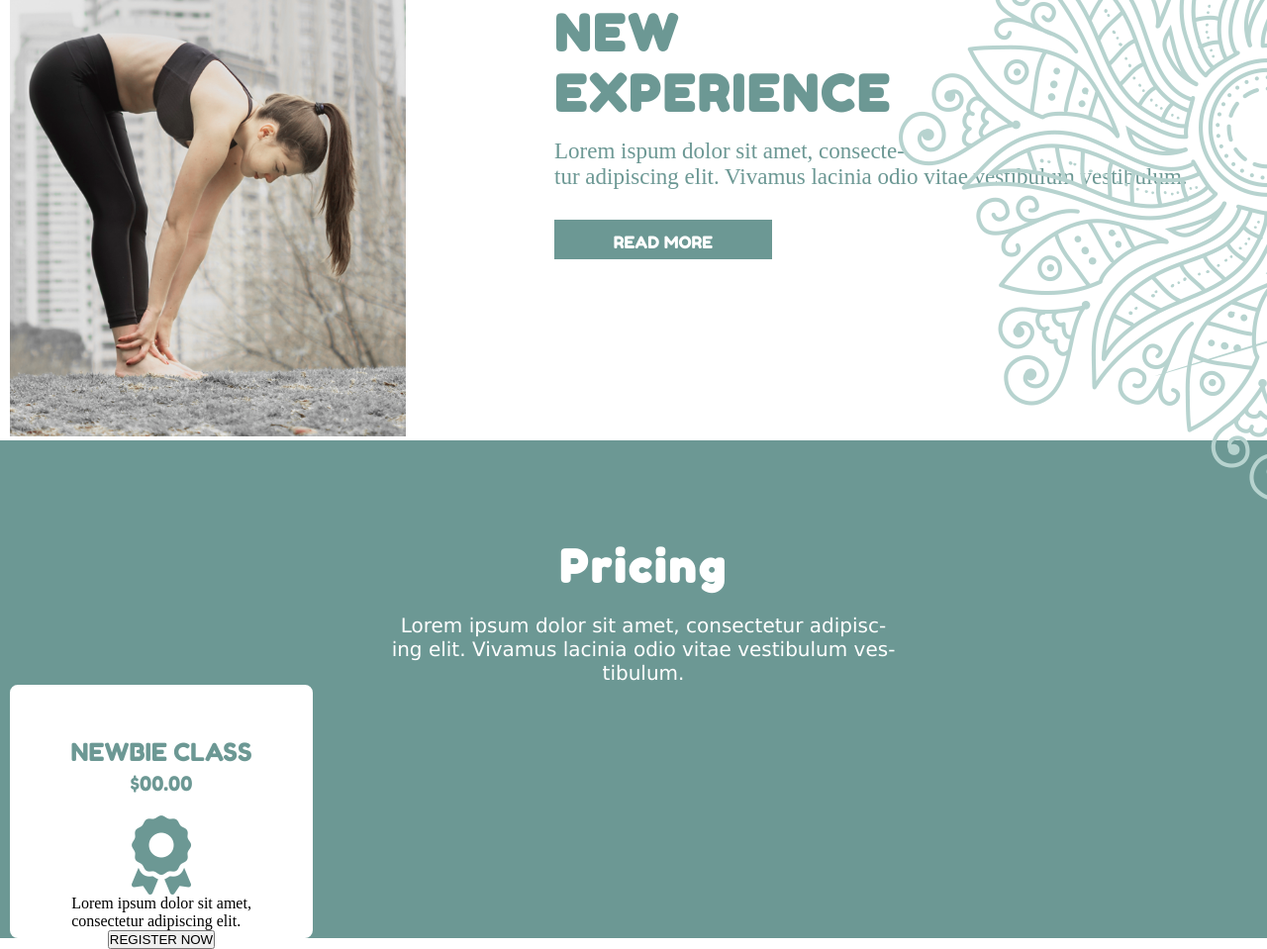
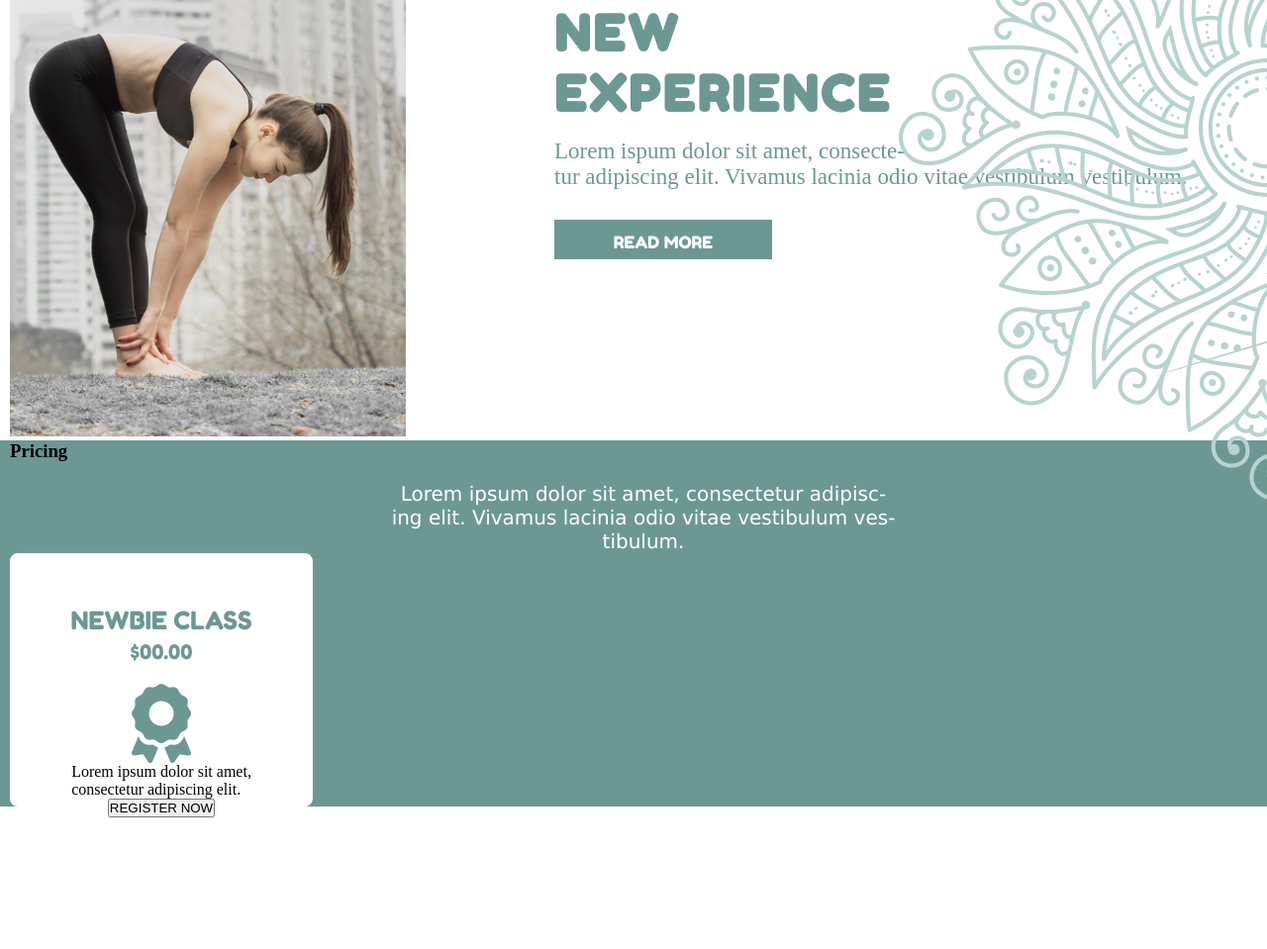
Before and after one commit to Penelaja/yoga, a plain HTML site: page index.html in a window 1280 px wide. Shown: the part 3429-4388 px from the top of the page at 99% size. After the commit the page ends 4255 px from the top, so only its background shows below. Drawn offline with Linux system fonts and the light colour scheme; a web font is replaced by a local one.

Commit message:
ovo sam sredila nesto

```diff
--- a/css/style.css
+++ b/css/style.css
@@ -385,9 +385,6 @@ body {
   margin-top: 30px;
 }
 
-.right-3 {
-}
-
 .devojka-6 {
   margin-top: 70px;
 }
--- a/index.html
+++ b/index.html
@@ -149,7 +149,6 @@
       <section class="new-experience">
         <div class="center">
           <div class="new-experience-wrap">
-
             <div class="left-4">
               <img  class="devojka-6" src="./media/images/devojka6.png" width="400px">
             </div>
@@ -165,7 +164,7 @@
       <section class="pricing">
         <div class="center">
           <div class="top-3">
-            <h2>Pricing</h2>
+            <h3>Pricing</h3>
             <p>Lorem ipsum dolor sit amet, consectetur adipisc-<br>ing elit. Vivamus lacinia odio vitae vestibulum ves-<br>tibulum. </p>
           </div>
           <div class="pricing-wrap">
```
